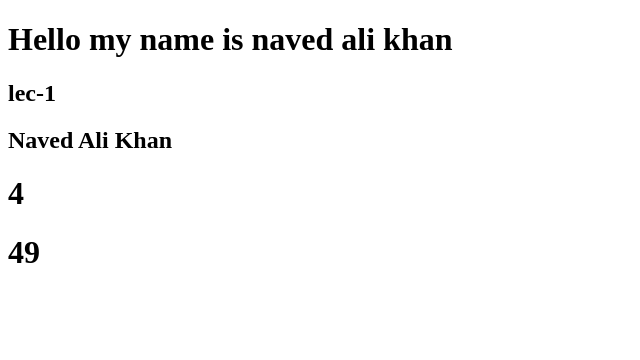
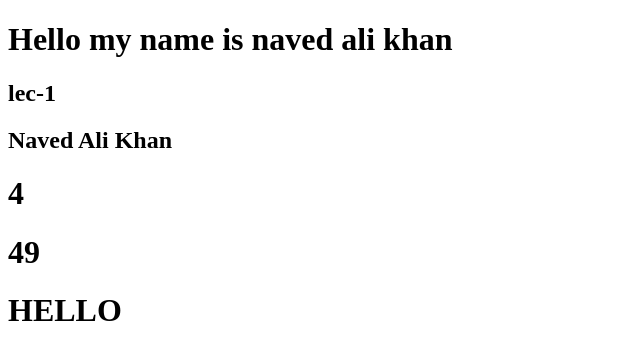
Before and after one commit to Dev-NavedAli/Angular, an Angular app in the folder lec-1/: page / in a window 1280 px wide. Shown: the top 360 px of the page, without its empty margins (0-640 px from the left). Built offline with nearby package versions, Linux system fonts and the light colour scheme.

Commit message:
use of interpolation and upperCase

```diff
--- a/lec-1/src/app/app.component.html
+++ b/lec-1/src/app/app.component.html
@@ -1,5 +1,6 @@
 <h1>Hello my name is naved ali khan</h1>
 <h2> {{ title }}  </h2>
-<h2> {{ name }}  </h2>
+<h2> {{ name }} </h2>
 <h1>{{2+2}}</h1>
 <h1>{{x+y}}</h1>
+<h1>{{'hello'.toUpperCase()}}</h1>
```
